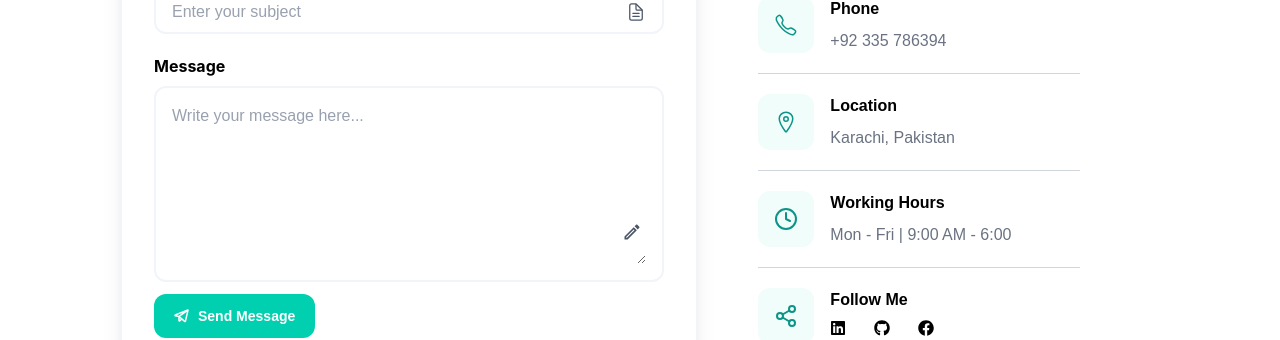
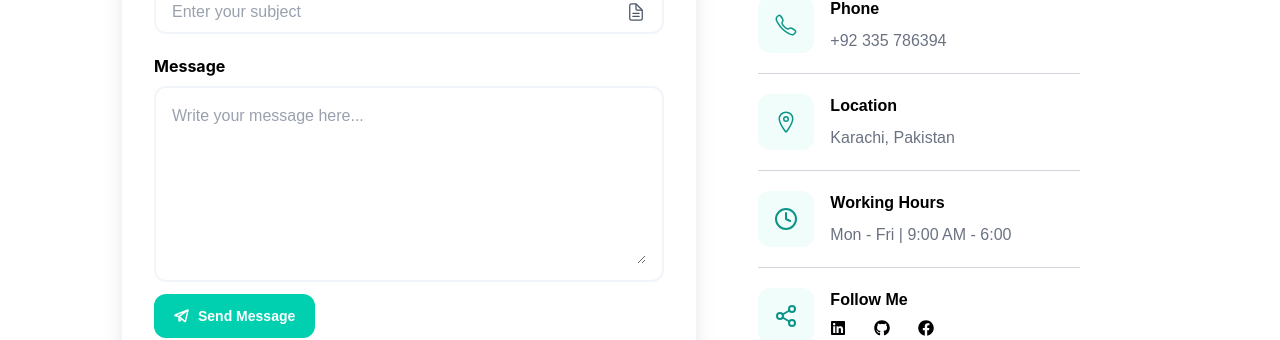
Before and after one commit to muneebkhan-dev/Agency-Website, a React (Vite) app: page /contact in a window 1280 px wide. Shown: the part 700-1040 px from the top of the page. Built offline with nearby package versions, Linux system fonts and the light colour scheme.

Commit message:
some changes in contact page

```diff
--- a/src/Pages/Contact.jsx
+++ b/src/Pages/Contact.jsx
@@ -14,6 +14,7 @@ import { FaLinkedin } from "react-icons/fa"
 import { FaGithub } from "react-icons/fa"
 import { FaFacebook } from "react-icons/fa"
 import { FaTelegramPlane } from "react-icons/fa"
+import { Link } from "react-router-dom"
 
 const Contact = () => {
   const [formData, setFormData] = useState({
@@ -207,7 +208,7 @@ const Contact = () => {
               </div>
               <div>
                 <h3 className='text-base font-bold py-2'>Subject</h3>
-                <div className='relative border-2 border-slate-100 rounded-xl'>
+                <div className={`relative border-2 rounded-xl ${errors.subject ? "border-red-400" : "border-slate-100"}`}>
                   <input
                     name='subject'
                     value={formData.subject}
@@ -224,7 +225,7 @@ const Contact = () => {
               </div>
               <div>
                 <h3 className='text-base font-bold py-2'>Message</h3>
-                <div className='relative border-2 border-slate-100 rounded-xl  py-4 px-4'>
+                <div className={`relative border-2  rounded-xl py-4 px-4 ${errors.message ? "border-red-400" : "border-slate-100"}`}>
                   <textarea
                     name='message'
                     value={formData.message}
@@ -233,7 +234,6 @@ const Contact = () => {
                     placeholder='Write your message here...'
                     className='w-full min-h-40 font-dm placeholder:font-medium text-sm md:text-base lg:text-base placeholder:text-gray-400 flex justify-start outline-none'
                   ></textarea>
-                  <MdOutlineEdit className='absolute size-5 right-5 top-3/4 -translate-y-1/2 text-gray-600' />
                 </div>
                 {errors.message && (
                   <p className='text-red-500 text-sm mt-1'>{errors.message}</p>
@@ -242,9 +242,9 @@ const Contact = () => {
               <div className='flex items-start'>
                 <button
                   onSubmit={handleSubmit}
-                  className='font-dm px-5 py-3 rounded-xl text-sm font-bold bg-[#00D0B0] text-white flex gap-2 items-center'
+                  className='font-dm px-5 py-3 rounded-xl cursor-pointer text-sm font-bold bg-[#00D0B0] text-white flex gap-2 items-center transition-all duration-300 hover:bg-[#2aad9a]'
                 >
-                  <PiTelegramLogoBold className='text-white size-4 transition-all duration-300 hover:bg-[#256e63]' />
+                  <PiTelegramLogoBold className='text-white size-4' />
                   Send Message
                 </button>
               </div>
@@ -320,7 +320,7 @@ const Contact = () => {
                   <h4 className='font-dm text-base font-bold'>Follow Me</h4>
                   <div className='flex gap-7'>
                     <FaLinkedin />
-                    <FaGithub />
+                    <Link to="https://github.com/muneebkhan-dev"><FaGithub /></Link>
                     <FaFacebook />
                   </div>
                 </div>
```
